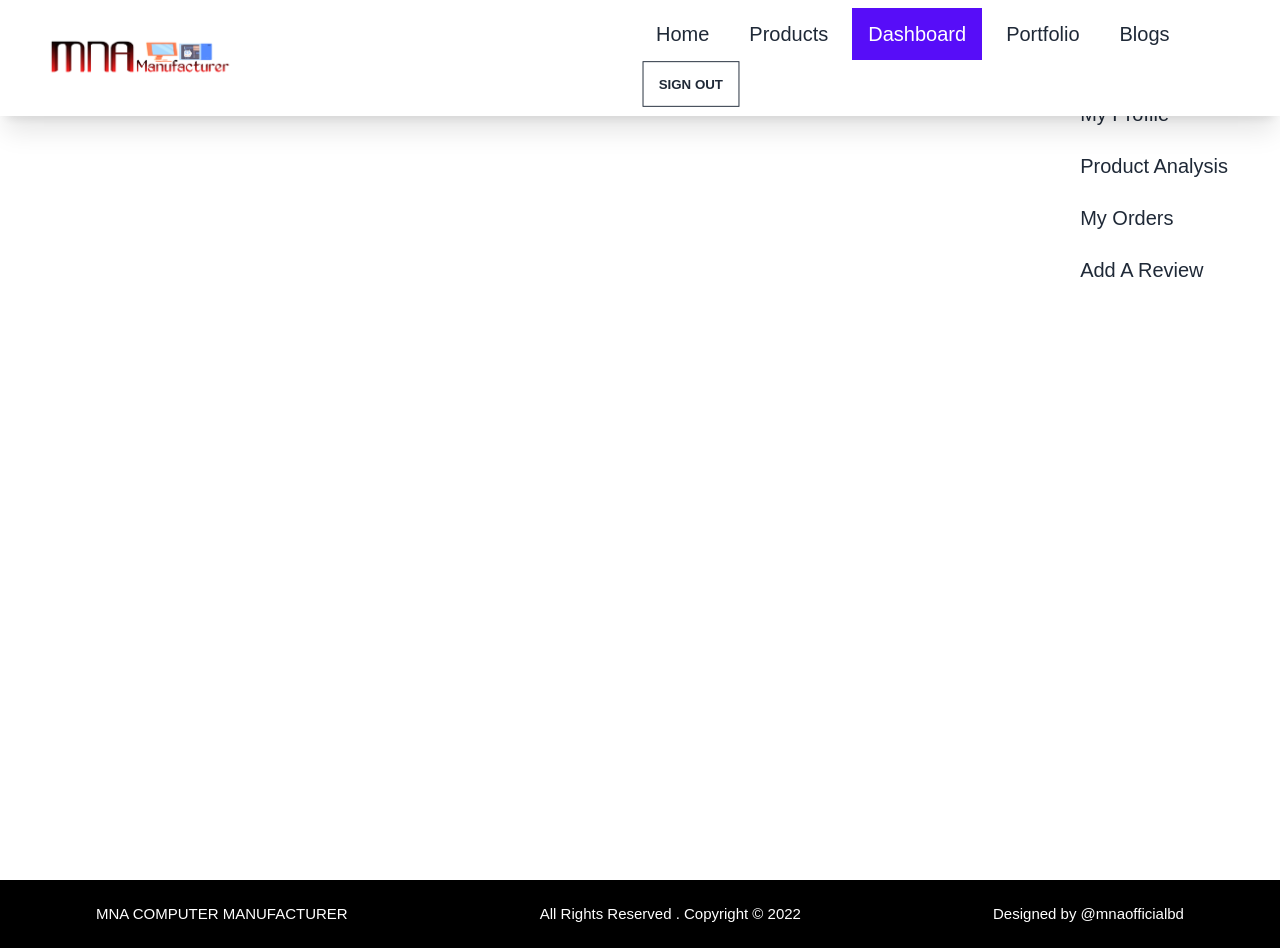
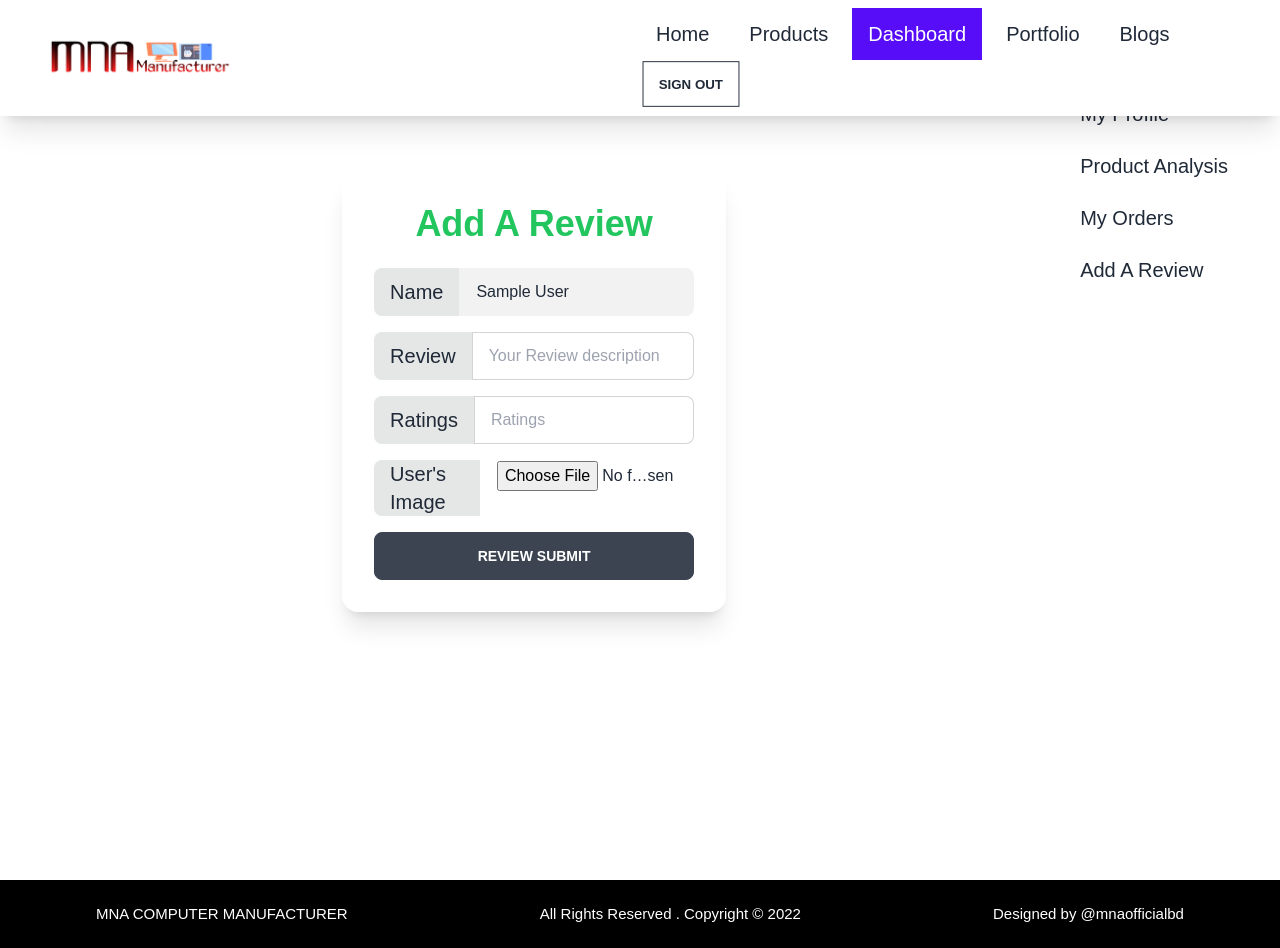
Before and after one commit to nurulazam-dev/mna-computer-manufacturer-client, a React (Create React App) app: page /dashboard/addReview in a window 1280 px wide. Built offline with nearby package versions, Linux system fonts and the light colour scheme; no server answers; sample sign-in values are in the browser's storage; what google-maps-react would draw is missing.

Commit message:
Add_A_Review component setup

```diff
--- a/src/Components/Dashboard/AddAReview.js
+++ b/src/Components/Dashboard/AddAReview.js
@@ -1,9 +1,133 @@
 import React from 'react';
+import { useAuthState } from 'react-firebase-hooks/auth';
+import { toast } from 'react-toastify';
+import { useForm } from 'react-hook-form';
+import { useQuery } from 'react-query';
+import auth from '../../Firebase/firebase.init';
+import Loading from '../Shared/Loading';
 
 const AddAReview = () => {
+    const [user] = useAuthState(auth);
+    const { register, formState: { errors }, handleSubmit, reset } = useForm();
+
+    const { isLoading } = useQuery('reviews', () => { fetch('https://mna-computer-manufacturer.onrender.com/reviews').then(res => res.json()) })
+
+    const imgStorageKey = 'b81832e42347a65fbc19c2064f308dd5';
+
+    const onSubmit = async (data, user) => {
+        const image = data.image[0];
+        const formData = new FormData();
+        formData.append('image', image)
+        const url = `https://api.imgbb.com/1/upload?key=${imgStorageKey}`;
+        fetch(url, {
+            method: 'POST',
+            body: formData
+        })
+            .then(res => res.json())
+            .then(result => {
+                if (result.success) {
+                    const img = result.data.url;
+                    const reviewData = {
+                        name: user?.displayName,
+                        ratings: data.ratings,
+                        review: data.review,
+                        img: img
+                    }
+                    // send data to database
+                    fetch('https://mna-computer-manufacturer.onrender.com/reviews', {
+                        method: 'POST',
+                        headers: {
+                            'content-type': 'application/json',
+                            authorization: `Bearer ${localStorage.getItem('accessToken')}`
+                        },
+                        body: JSON.stringify(reviewData)
+                    })
+                        .then(res => res.json())
+                        .then(inserted => {
+                            if (inserted.insertedId) {
+                                toast.success('Review added successfully')
+                                reset();
+                            }
+                            else {
+                                toast.error('Review added fail. Please try again')
+                            }
+                        })
+                }
+            })
+    };
+
+    if (isLoading) {
+        return <Loading />
+    };
+
     return (
-        <div>
+        <div className='flex justify-center items-center mt-10'>
+            <div className="card w-96 bg-base-100 shadow-xl">
+                <div className="card-body">
+                    <h2 className='text-center text-green-500 text-4xl font-semibold'>Add A Review</h2>
+                    <form onSubmit={handleSubmit(onSubmit)}>
+                        <div className="form-control w-full max-w-xs my-4">
+                            <label className="input-group">
+                                <span>Name</span>
+                                <input type="text" name="name" disabled defaultValue={user?.displayName} className="input input-bordered w-full max-w-xs" />
+                            </label>
+                        </div>
 
+                        <div className="form-control w-full max-w-xs my-4">
+                            <label className="input-group">
+                                <span>Review</span>
+                                <input type="text" placeholder="Your Review description" className="input input-bordered w-full max-w-xs"
+                                    {...register("review", {
+                                        required: {
+                                            value: true,
+                                            message: 'Provide your Review description'
+                                        }
+                                    })} />
+                            </label>
+                            <label>
+                                {errors.review?.type === 'required' && <span className="label-text-alt text-red-700">{errors.review.message}</span>}
+                            </label>
+                        </div>
+                        <div className="form-control w-full max-w-xs my-4">
+                            <label className="input-group">
+                                <span>Ratings</span>
+                                <input type="number" placeholder="Ratings" className="input input-bordered w-full max-w-xs"
+                                    {...register("ratings", {
+                                        required: {
+                                            value: true,
+                                            message: 'Provide your Ratings'
+                                        },
+                                        pattern: {
+                                            value:  /[1-5]{1}/,
+                                            message: 'Provide the Rating Number Between 1 to 5'
+                                        }
+                                    })} />
+                            </label>
+                            <label>
+                                {errors.ratings?.type === 'required' && <span className="label-text-alt text-red-700">{errors.ratings.message}</span>}
+                                {errors.ratings?.type === 'pattern' && <span className="label-text-alt text-red-700">{errors.ratings.message}</span>}
+                            </label>
+                        </div>
+                        {/* user image */}
+                        <div className="form-control w-full mt-4 max-w-xs">
+                            <label className="input-group">
+                                <span>User's Image</span>
+                                <input type="file" className="input justify-center w-full max-w-xs"
+                                    {...register("image", {
+                                        required: {
+                                            value: true,
+                                            message: "User's profile Image is Required"
+                                        }
+                                    })} />
+                            </label>
+                            <label className="label">
+                                {errors.image?.type === 'required' && <span className="label-text-alt text-red-500">{errors.image.message}</span>}
+                            </label>
+                        </div>
+                        <input className='btn w-full max-w-xs text-white' type="submit" value='Review Submit' />
+                    </form>
+                </div>
+            </div>
         </div>
     );
 };
```
